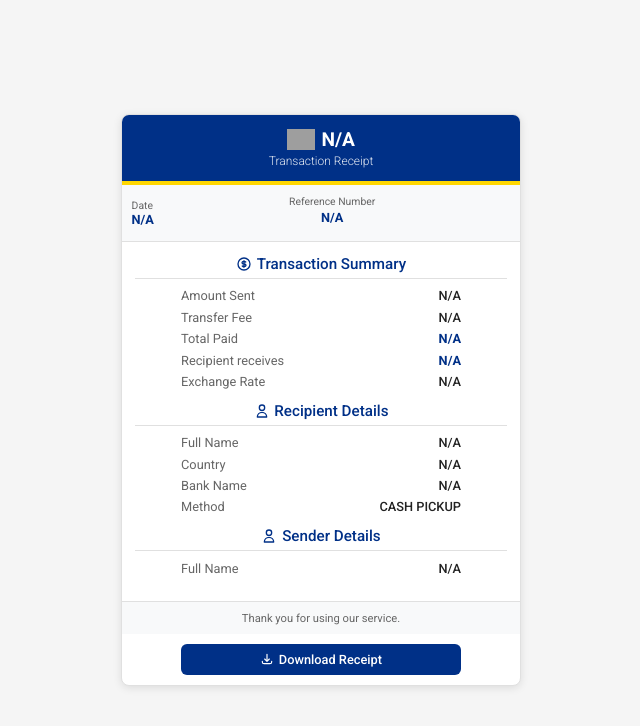
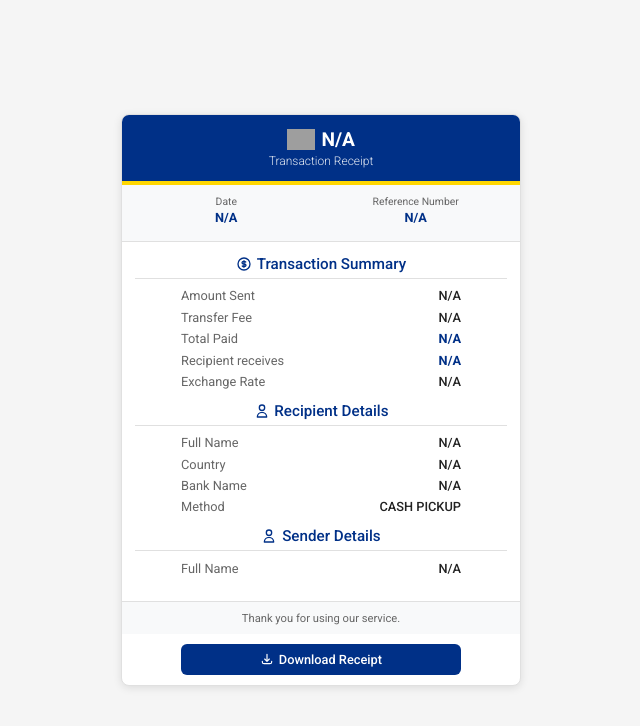
Before and after one commit to Alsameer-IT/global-remit-extractor, a plain HTML site: page receipt.html in a window 1280 px wide. Shown: the whole page, without its empty margins (319-959 px from the left). Drawn offline with Linux system fonts and the light colour scheme; grey boxes are pictures that could not be loaded.

Commit message:
Update receipt.html

```diff
--- a/receipt.html
+++ b/receipt.html
@@ -225,7 +225,7 @@
         </div>
 
         <div class="top-details">
-            <div class contacter="detail-row">
+            <div class="detail-row">
                 <div class="detail-key">Date</div>
                 <div class="detail-value" id="date">N/A</div>
             </div>
```
